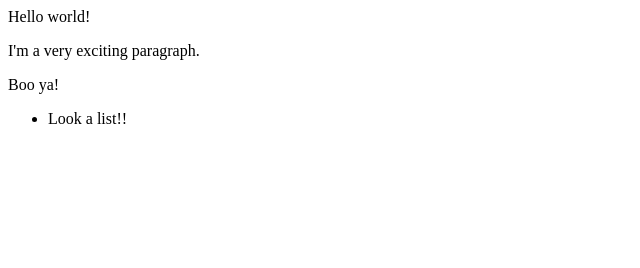
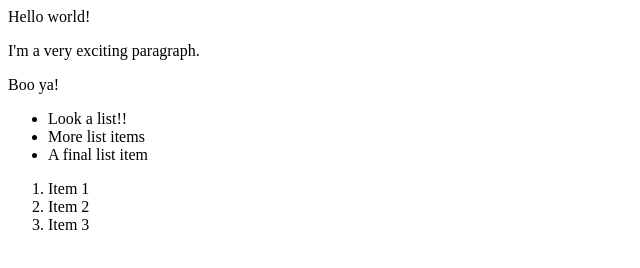
Before and after one commit to gogotamago/iat339_demo_fall2015, a plain HTML site: page index.html in a window 1280 px wide. Shown: the whole page, without its empty margins (0-640 px from the left). Drawn offline with Linux system fonts and the light colour scheme.

Commit message:
First commit to new branch, added more list stuff.

```diff
--- a/index.html
+++ b/index.html
@@ -16,7 +16,15 @@
 
     <ul>
         <li>Look a list!!</li>
+        <li>More list items</li>
+        <li>A final list item</li>
     </ul>
+
+    <ol>
+        <li>Item 1</li>
+        <li>Item 2</li>
+        <li>Item 3</li>
+    </ol>
 
 </body>
 
```
